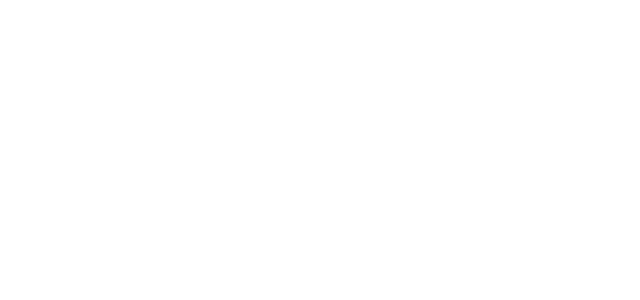
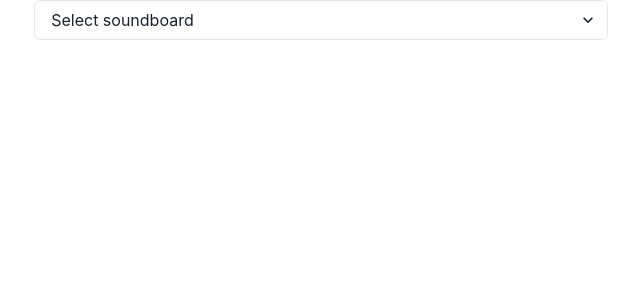
Before and after one commit to mishildesai/soundboard-am, a React (Vite) app: page / in a window 1280 px wide. Shown: the top 300 px of the page, without its empty margins (319-959 px from the left). Built offline with nearby package versions, Linux system fonts and the light colour scheme.

Commit message:
Created a basic framework

```diff
--- a/src/App.tsx
+++ b/src/App.tsx
@@ -1,10 +1,43 @@
-import { Box, ChakraProvider } from "@chakra-ui/react";
+import { Box, Container, Select, Stack, Text } from "@chakra-ui/react";
+import { useState } from "react";
+import SoundBoard from "./model/soundBoard";
+
+const SOUND_BOARDS: Array<SoundBoard> = [
+  {
+    name: "Deep Rock Galactic",
+    soundItems: [],
+  },
+  {
+    name: "Team Fortress 2",
+    soundItems: [],
+  },
+];
 
 function App() {
+  const [soundBoardIndex, setSoundBoardIndex] = useState(-1);
+
   return (
-    <ChakraProvider>
-      <Box></Box>
-    </ChakraProvider>
+    <Container>
+      <Stack direction={"row"}>
+        <Select
+          placeholder="Select soundboard"
+          onChange={(event) => setSoundBoardIndex(Number(event.target.value))}
+        >
+          {SOUND_BOARDS.map((value, index) => {
+            return (
+              <option key={index} value={index}>
+                {value.name}
+              </option>
+            );
+          })}
+        </Select>
+      </Stack>
+      <Box>
+        {soundBoardIndex > -1 && (
+          <Text>{SOUND_BOARDS[soundBoardIndex].name}</Text>
+        )}
+      </Box>
+    </Container>
   );
 }
 
--- a/src/main.tsx
+++ b/src/main.tsx
@@ -1,9 +1,12 @@
 import { StrictMode } from "react";
 import { createRoot } from "react-dom/client";
 import App from "./App.tsx";
+import { ChakraProvider } from "@chakra-ui/react";
 
 createRoot(document.getElementById("root")!).render(
   <StrictMode>
-    <App />
+    <ChakraProvider>
+      <App />
+    </ChakraProvider>
   </StrictMode>,
 );
--- /dev/null
+++ b/src/model/soundBoard.ts
@@ -0,0 +1,6 @@
+import SoundItem from "./soundItem";
+
+export default interface SoundBoard {
+  name: string;
+  soundItems: Array<SoundItem>;
+}
--- /dev/null
+++ b/src/model/soundItem.ts
@@ -0,0 +1,4 @@
+export default interface SoundItem {
+  name: string;
+  soundFile: string;
+}
```
